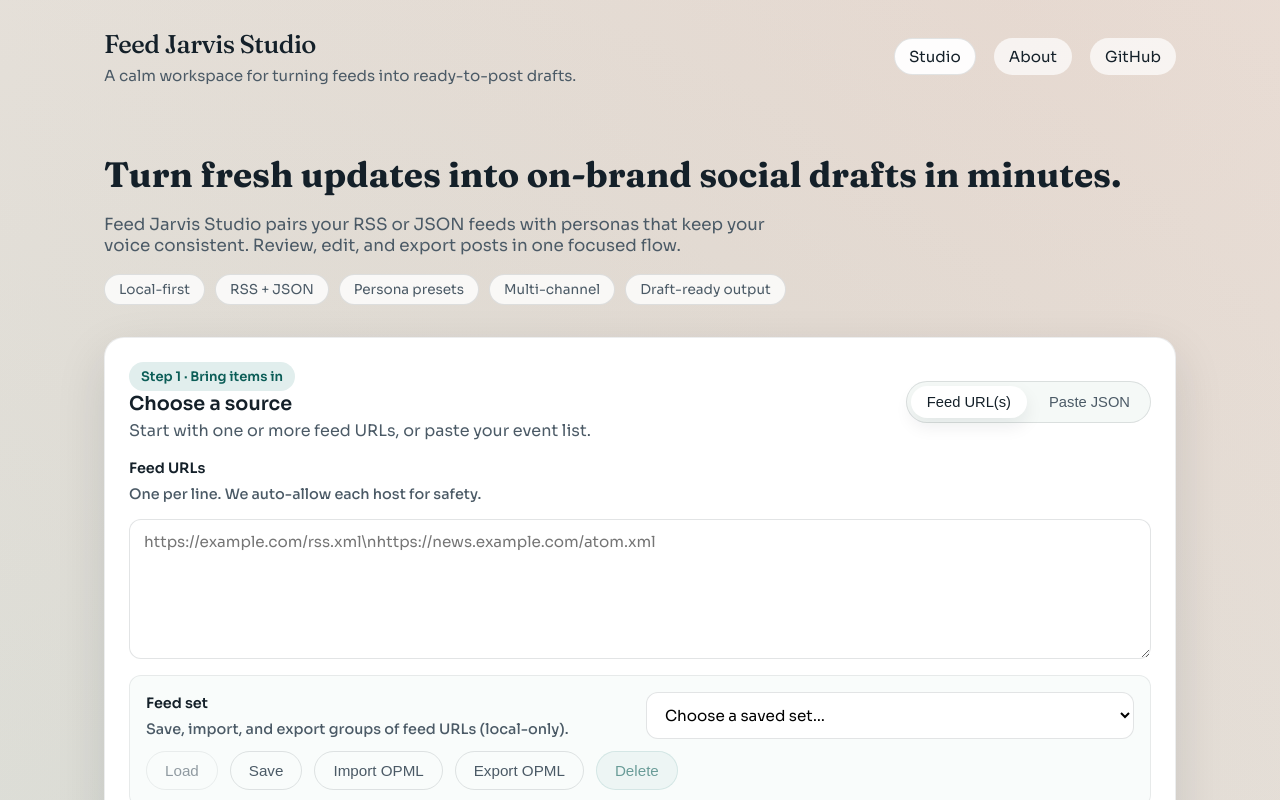
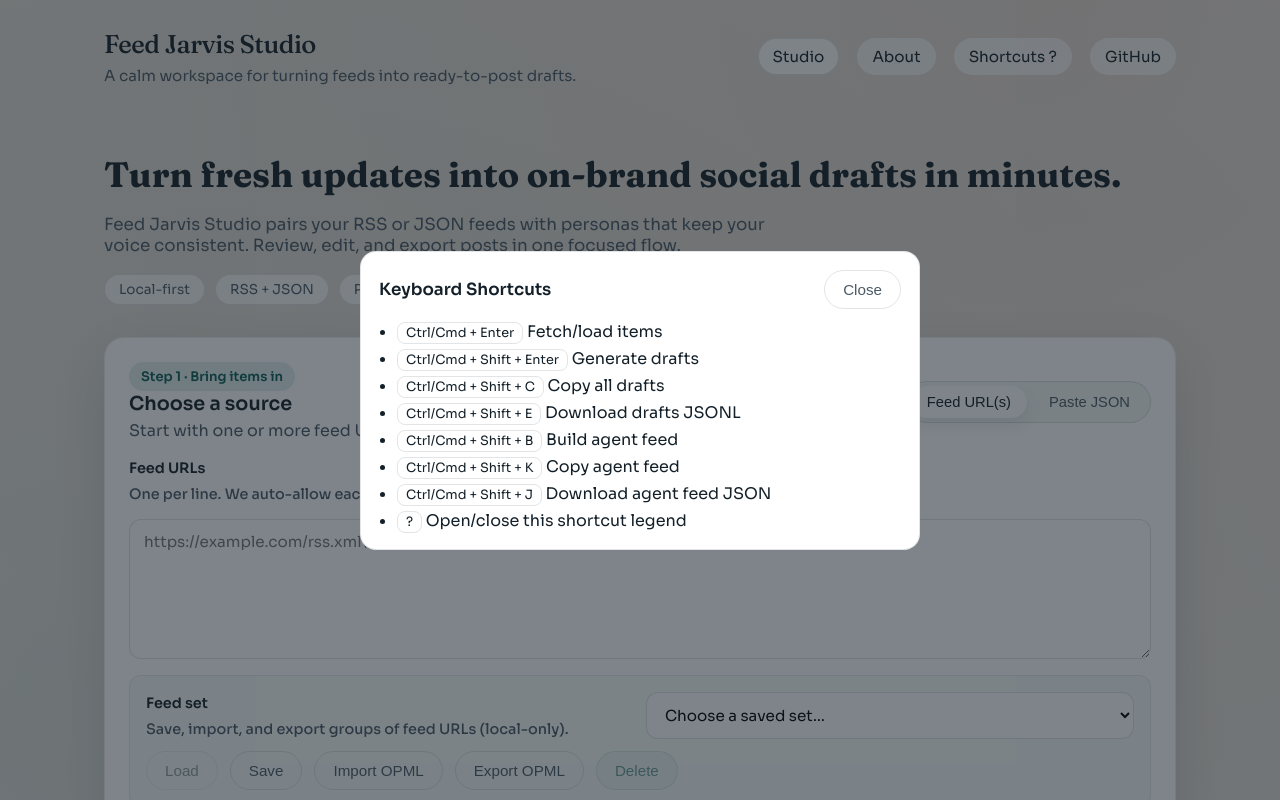
Before and after one commit to sarveshkapre/feed-jarvis, a website: page web/index.html in a window 1280 px wide. Shown: the top 800 px of the page. Drawn offline with Linux system fonts and the light colour scheme; no server answers.

Commit message:
feat(studio): add shortcut legend dialog and ? toggle

```diff
--- a/web/app.js
+++ b/web/app.js
@@ -165,6 +165,9 @@ const elements = {
   agentPersonaSearchStatus: document.getElementById("agentPersonaSearchStatus"),
   agentFeedList: document.getElementById("agentFeedList"),
   agentFeedEmpty: document.getElementById("agentFeedEmpty"),
+  openShortcutLegendBtn: document.getElementById("openShortcutLegendBtn"),
+  closeShortcutLegendBtn: document.getElementById("closeShortcutLegendBtn"),
+  shortcutLegendOverlay: document.getElementById("shortcutLegendOverlay"),
 };
 
 const channelDefaults = {
@@ -270,6 +273,11 @@ function setButtonLoading(button, isLoading, text) {
       button.dataset.originalText || button.textContent;
     button.textContent = isLoading ? text : button.dataset.originalText;
   }
+}
+
+function setShortcutLegendOpen(isOpen) {
+  if (!elements.shortcutLegendOverlay) return;
+  elements.shortcutLegendOverlay.hidden = !isOpen;
 }
 
 function getErrorMessage(err, fallback) {
@@ -2022,6 +2030,12 @@ function runShortcutAction(action) {
       return;
     }
     elements.downloadAgentFeedBtn.click();
+    return;
+  }
+
+  if (action === "toggle-shortcut-legend") {
+    const open = elements.shortcutLegendOverlay?.hidden === false;
+    setShortcutLegendOpen(!open);
   }
 }
 
@@ -2276,6 +2290,20 @@ function wireEvents() {
     persistSessionSnapshot();
   });
 
+  elements.openShortcutLegendBtn?.addEventListener("click", () => {
+    setShortcutLegendOpen(true);
+  });
+
+  elements.closeShortcutLegendBtn?.addEventListener("click", () => {
+    setShortcutLegendOpen(false);
+  });
+
+  elements.shortcutLegendOverlay?.addEventListener("click", (event) => {
+    if (event.target === elements.shortcutLegendOverlay) {
+      setShortcutLegendOpen(false);
+    }
+  });
+
   elements.importPersonasBtn.addEventListener("click", () => {
     setStatus(elements.personasStatus, "");
     elements.personasFile.click();
@@ -2455,6 +2483,10 @@ function wireEvents() {
   });
 
   document.addEventListener("keydown", (event) => {
+    if (event.key === "Escape" && !elements.shortcutLegendOverlay?.hidden) {
+      setShortcutLegendOpen(false);
+      return;
+    }
     const action = matchStudioShortcut(event);
     if (!action) return;
     event.preventDefault();
--- a/web/index.html
+++ b/web/index.html
@@ -21,6 +21,9 @@
       <nav class="nav">
         <a class="active" href="/">Studio</a>
         <a href="/about">About</a>
+        <button id="openShortcutLegendBtn" type="button" aria-label="Open keyboard shortcuts">
+          Shortcuts ?
+        </button>
         <a
           href="https://github.com/sarveshkapre/feed-jarvis"
           target="_blank"
@@ -437,11 +440,36 @@
           Shortcuts:
           <span class="kbd">Ctrl/Cmd + Enter</span> fetch/load,
           <span class="kbd">Ctrl/Cmd + Shift + Enter</span> generate,
-          <span class="kbd">Ctrl/Cmd + Shift + B</span> build feed
+          <span class="kbd">Ctrl/Cmd + Shift + B</span> build feed,
+          <span class="kbd">?</span> open legend
         </div>
       </section>
     </main>
 
+    <div class="shortcut-legend-overlay" id="shortcutLegendOverlay" hidden>
+      <div
+        class="shortcut-legend-dialog"
+        role="dialog"
+        aria-modal="true"
+        aria-labelledby="shortcutLegendTitle"
+      >
+        <div class="shortcut-legend-header">
+          <h2 id="shortcutLegendTitle">Keyboard Shortcuts</h2>
+          <button class="ghost" id="closeShortcutLegendBtn" type="button">Close</button>
+        </div>
+        <ul>
+          <li><span class="kbd">Ctrl/Cmd + Enter</span> Fetch/load items</li>
+          <li><span class="kbd">Ctrl/Cmd + Shift + Enter</span> Generate drafts</li>
+          <li><span class="kbd">Ctrl/Cmd + Shift + C</span> Copy all drafts</li>
+          <li><span class="kbd">Ctrl/Cmd + Shift + E</span> Download drafts JSONL</li>
+          <li><span class="kbd">Ctrl/Cmd + Shift + B</span> Build agent feed</li>
+          <li><span class="kbd">Ctrl/Cmd + Shift + K</span> Copy agent feed</li>
+          <li><span class="kbd">Ctrl/Cmd + Shift + J</span> Download agent feed JSON</li>
+          <li><span class="kbd">?</span> Open/close this shortcut legend</li>
+        </ul>
+      </div>
+    </div>
+
     <script type="module" src="/app.js"></script>
   </body>
 </html>
--- a/web/keyboardShortcuts.js
+++ b/web/keyboardShortcuts.js
@@ -73,10 +73,15 @@ export function matchStudioShortcut(event) {
   if (!event || typeof event !== "object") return null;
   if (event.defaultPrevented || event.repeat) return null;
 
-  if (!(event.metaKey || event.ctrlKey) || event.altKey) return null;
-
   const key = normalizeKey(event.key);
   if (!key) return null;
+
+  if (key === "?" && !event.altKey && !event.metaKey && !event.ctrlKey) {
+    if (isEditableShortcutTarget(event.target)) return null;
+    return "toggle-shortcut-legend";
+  }
+
+  if (!(event.metaKey || event.ctrlKey) || event.altKey) return null;
 
   const shiftKey = Boolean(event.shiftKey);
   for (const binding of STUDIO_SHORTCUTS) {
--- a/web/styles.css
+++ b/web/styles.css
@@ -104,8 +104,18 @@ main {
   border: 1px solid transparent;
 }
 
+.nav button {
+  padding: 8px 14px;
+  border-radius: 999px;
+  background: rgba(255, 255, 255, 0.7);
+  border: 1px solid transparent;
+  color: inherit;
+  font: inherit;
+}
+
 .nav a.active,
-.nav a:hover {
+.nav a:hover,
+.nav button:hover {
   border-color: var(--border);
   background: rgba(255, 255, 255, 0.95);
 }
@@ -665,6 +675,45 @@ button[disabled] {
   background: rgba(255, 255, 255, 0.8);
 }
 
+.shortcut-legend-overlay {
+  position: fixed;
+  inset: 0;
+  background: rgba(20, 32, 41, 0.55);
+  display: grid;
+  place-items: center;
+  padding: 24px;
+  z-index: 20;
+}
+
+.shortcut-legend-dialog {
+  width: min(560px, 100%);
+  border-radius: 16px;
+  border: 1px solid var(--border);
+  background: #fff;
+  padding: 18px;
+  display: grid;
+  gap: 12px;
+}
+
+.shortcut-legend-header {
+  display: flex;
+  align-items: center;
+  justify-content: space-between;
+  gap: 10px;
+}
+
+.shortcut-legend-header h2 {
+  margin: 0;
+  font-size: 1.05rem;
+}
+
+.shortcut-legend-dialog ul {
+  margin: 0;
+  padding-left: 18px;
+  display: grid;
+  gap: 6px;
+}
+
 .footer {
   margin-top: 40px;
   display: flex;
```
Also changed, not shown: CLONE_FEATURES.md (+2 -1 lines), PROJECT_MEMORY.md (+11 -0 lines), test/keyboardShortcuts.test.ts (+15 -0 lines), CHANGELOG.md, README.md.
